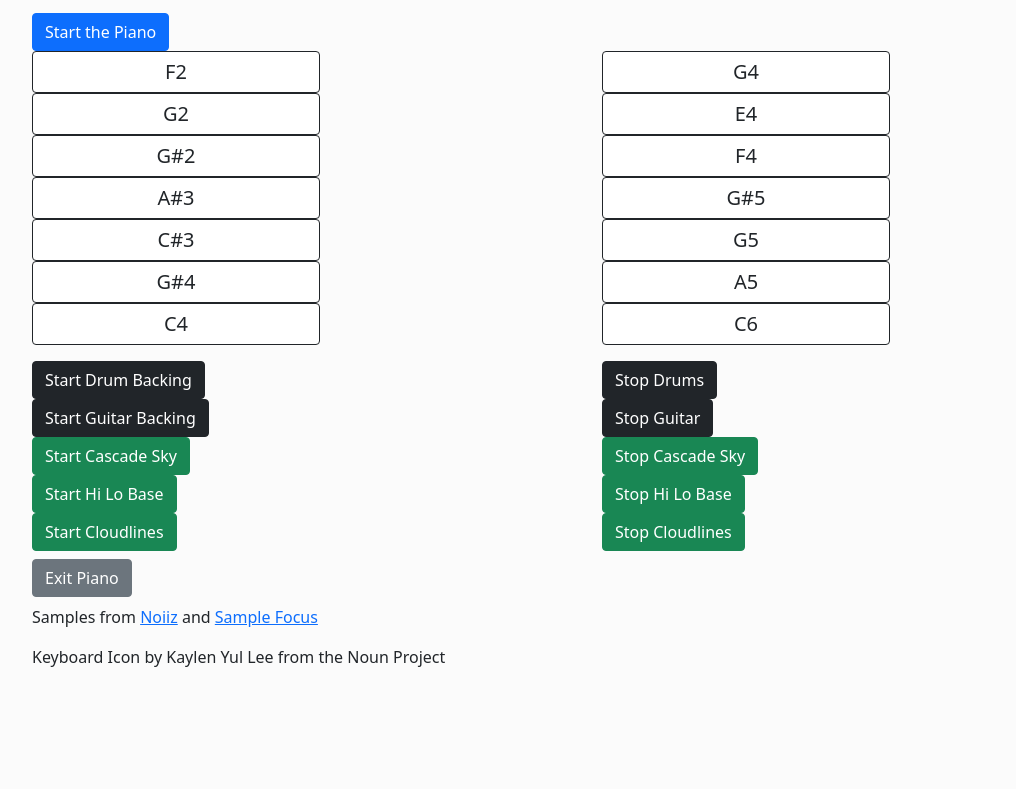
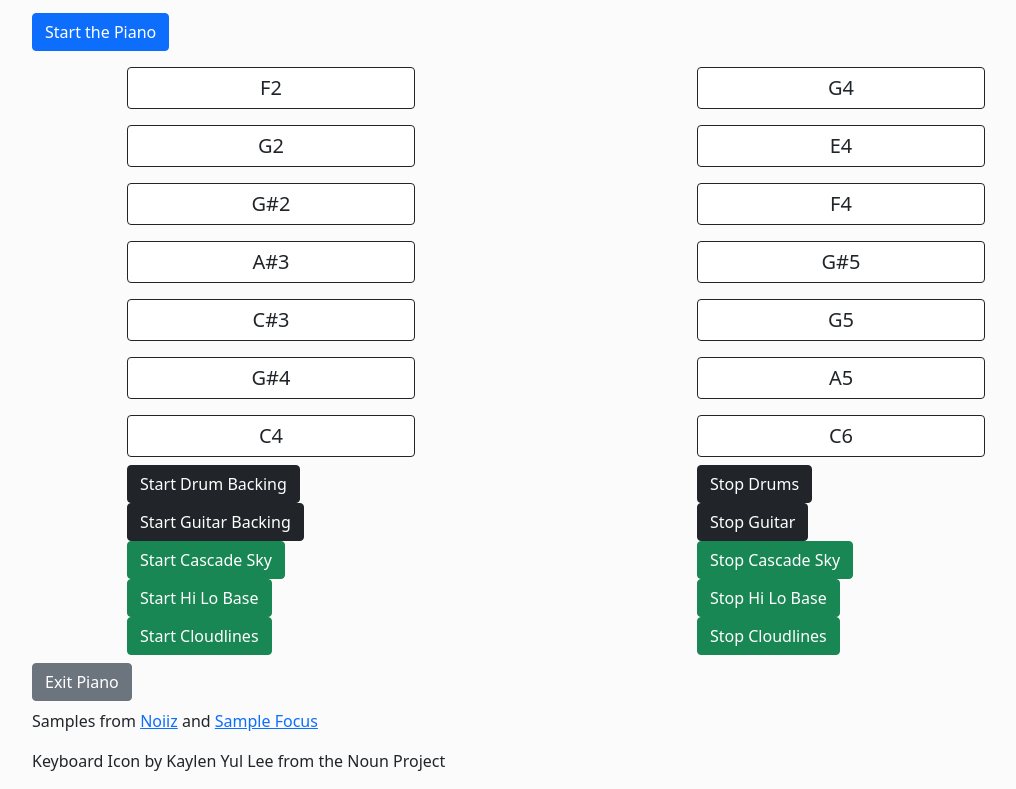
Before and after one commit to KSFlynn007/exit-strategy, a website: page index.html in a window 1280 px wide. Shown: the part 537-1326 px from the top of the page, without its empty margins (50-1066 px from the left). Before the commit the page ends 1222 px from the top, so only its background shows below. Drawn offline with nearby package versions, Linux system fonts and the light colour scheme.

Commit message:
Update index.html
piano keys are as even col as they're going to be

```diff
--- a/index.html
+++ b/index.html
@@ -24,90 +24,122 @@
         <p class="intro">If you want to add any accompanying music or beats to your piano, pick out one of the backtrack buttons at the bottom of the page.
             They play in a continuous loop at 50% volume to your piano!
         </p>
-
     </div>
 
-    <div class="container">
+    <div class="container my-2">
             <img src="/img/laptop-keys.jpg" alt="computerKey-guide" class="mx-auto d-block">
 
             <p>Click the "Start Piano" button below to begin!</p>
             <button class="btn btn-primary" onclick="playPiano()">Start the Piano</button>
     </div>
 
-
     <div class="container">
-        <div class="row">
-            <!-- LOW KEYS -->
-            <div class="col mb-3">
-                <div class="card pt-2 border-dark" style="width: 18rem;" id="sat-FLow">
+        <div class="row justify-content-around">
+            <div class="col-4">
+                <div class="card pt-2 my-2 border-dark" style="width: 18rem;" id="sat-FLow">
                     <h5 class="card-title text-center">
                         F2
                     </h5>
                 </div>
-                <div class="card pt-2 border-dark" style="width: 18rem;" id="sat-GLow">
+            </div>
+            <div class="col-4">
+                <div class="card pt-2 my-2 border-dark" style="width: 18rem;" id="sat-G">
+                    <h5 class="card-title text-center">
+                        G4
+                    </h5>
+                </div>
+            </div>
+        </div>
+        <div class="row justify-content-around">
+            <div class="col-4">
+                <div class="card pt-2 my-2 border-dark" style="width: 18rem;" id="sat-GLow">
                     <h5 class="card-title text-center">
                         G2
                     </h5>
                 </div>
-                <div class="card pt-2 border-dark" style="width: 18rem;" id="sat-GSharpMLow">
+            </div>
+            <div class="col-4">
+                <div class="card pt-2 my-2 border-dark" style="width: 18rem;" id="sat-Em">
+                    <h5 class="card-title text-center">
+                        E4
+                    </h5>
+                </div>
+            </div>
+        </div>
+        <div class="row justify-content-around">
+            <div class="col-4">
+                <div class="card pt-2 my-2 border-dark" style="width: 18rem;" id="sat-GSharpMLow">
                     <h5 class="card-title text-center">
                         G#2
                     </h5>
                 </div>
-                <div class="card pt-2 border-dark" style="width: 18rem;" id="sat-ASharp">
+            </div>
+            <div class="col-4">
+                <div class="card pt-2 my-2 border-dark" style="width: 18rem;" id="sat-F">
+                    <h5 class="card-title text-center">
+                        F4
+                    </h5>
+                </div>
+            </div>
+        </div>
+        <div class="row justify-content-around">
+            <div class="col-4">
+                <div class="card pt-2 my-2 border-dark" style="width: 18rem;" id="sat-ASharp">
                     <h5 class="card-title text-center">
                         A#3
                     </h5>
                 </div>
-                <div class="card pt-2 border-dark" style="width: 18rem;" id="sat-CSharpM">
+            </div>
+            <div class="col-4">
+                <div class="card pt-2 my-2 border-dark" style="width: 18rem;" id="sat-GSharpM">
+                    <h5 class="card-title text-center">
+                        G#5
+                    </h5>
+                </div>
+            </div>
+        </div>
+        <div class="row justify-content-around">
+            <div class="col-4">
+                <div class="card pt-2 my-2 border-dark" style="width: 18rem;" id="sat-CSharpM">
                     <h5 class="card-title text-center">
                         C#3
                     </h5>
                 </div>
-                <div class="card pt-2 border-dark" style="width: 18rem;" id="sat-DSharp">
+            </div>
+            <div class="col-4">
+                <div class="card pt-2 my-2 border-dark" style="width: 18rem;" id="sat-GM">
+                    <h5 class="card-title text-center">
+                        G5
+                    </h5>
+                </div>
+            </div>
+        </div>
+        <div class="row justify-content-around">
+            <div class="col-4">
+                <div class="card pt-2 my-2 border-dark" style="width: 18rem;" id="sat-DSharp">
                     <h5 class="card-title text-center">
                         G#4
                     </h5>
                 </div>
-                <div class="card pt-2 border-dark" style="width: 18rem;" id="sat-C">
+            </div>
+            <div class="col-4">
+                <div class="card pt-2 my-2 border-dark" style="width: 18rem;" id="sat-A">
+                    <h5 class="card-title text-center">
+                        A5
+                    </h5>
+                </div>
+            </div>
+        </div>
+        <div class="row justify-content-around">
+            <div class="col-4">
+                <div class="card pt-2 my-2 border-dark" style="width: 18rem;" id="sat-C">
                     <h5 class="card-title text-center">
                         C4
                     </h5>
                 </div>
             </div>
-            <div class="col">
-                <!-- HI KEYS -->
-                <div class="card pt-2 border-dark" style="width: 18rem;" id="sat-G">
-                    <h5 class="card-title text-center">
-                        G4
-                    </h5>
-                </div>
-                <div class="card pt-2 border-dark" style="width: 18rem;" id="sat-Em">
-                    <h5 class="card-title text-center">
-                        E4
-                    </h5>
-                </div>
-                <div class="card pt-2 border-dark" style="width: 18rem;" id="sat-F">
-                    <h5 class="card-title text-center">
-                        F4
-                    </h5>
-                </div>
-                <div class="card pt-2 border-dark" style="width: 18rem;" id="sat-GSharpM">
-                    <h5 class="card-title text-center">
-                        G#5
-                    </h5>
-                </div>
-                <div class="card pt-2 border-dark" style="width: 18rem;" id="sat-GM">
-                    <h5 class="card-title text-center">
-                        G5
-                    </h5>
-                </div>
-                <div class="card pt-2 border-dark" style="width: 18rem;" id="sat-A">
-                    <h5 class="card-title text-center">
-                        A5
-                    </h5>
-                </div>
-                <div class="card pt-2 border-dark" style="width: 18rem;" id="sat-Cm">
+            <div class="col-4">
+                <div class="card pt-2 my-2 border-dark" style="width: 18rem;" id="sat-Cm">
                     <h5 class="card-title text-center">
                         C6
                     </h5>
@@ -191,47 +223,48 @@
 
     <!-- backtracks -->
     <div class="container">
-        <div class="row">
-            <div class="col">
+        <div class="row justify-content-around">
+            <div class="col-4">
                 <button class="btn btn-dark" onclick="playDrums()">Start Drum Backing</button>
             </div>
-            <div class="col">
+            <div class="col-4">
                 <button class="btn btn-dark" onclick="stopDrums()">Stop Drums</button>
             </div>
         </div>
-        <div class="row">
-            <div class="col">
+        <div class="row justify-content-around">
+            <div class="col-4">
                 <button class="btn btn-dark" onclick="playGuitar()">Start Guitar Backing</button>
             </div>
-            <div class="col">
+            <div class="col-4">
                 <button class="btn btn-dark" onclick="stopGuitar()">Stop Guitar</button>
             </div>
         </div>
-        <div class="row">
-            <div class="col">
+        <div class="row justify-content-around">
+            <div class="col-4">
                 <button class="btn btn-success" onclick="playCascadeSky()">Start Cascade Sky</button>
             </div>
-            <div class="col">
+            <div class="col-4">
                 <button class="btn btn-success" onclick="stopCascadeSky()">Stop Cascade Sky</button>
             </div>
         </div>
-        <div class="row">
-            <div class="col">
+        <div class="row justify-content-around">
+            <div class="col-4">
                 <button class="btn btn-success" onclick="playHiLoBase()">Start Hi Lo Base</button>
             </div>
-            <div class="col">
+            <div class="col-4">
                 <button class="btn btn-success" onclick="stopHiLoBase()">Stop Hi Lo Base</button>
             </div>
         </div>
-        <div class="row">
-            <div class="col">
+        <div class="row justify-content-around">
+            <div class="col-4">
                 <button class="btn btn-success" onclick="playCloudlines()">Start Cloudlines</button>
             </div>
-            <div class="col">
+            <div class="col-4">
                 <button class="btn btn-success" onclick="stopCloudlines()">Stop Cloudlines</button>
             </div>
         </div>
     </div>
+
 
     <audio id="drums" preload="auto" loop="true">
         <source src="/backtracks/laid-back-drums_92bpm_C_major.wav">
```
